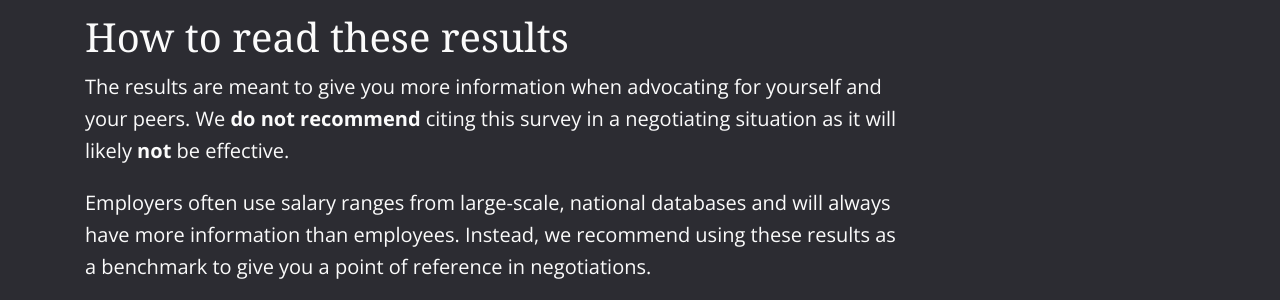
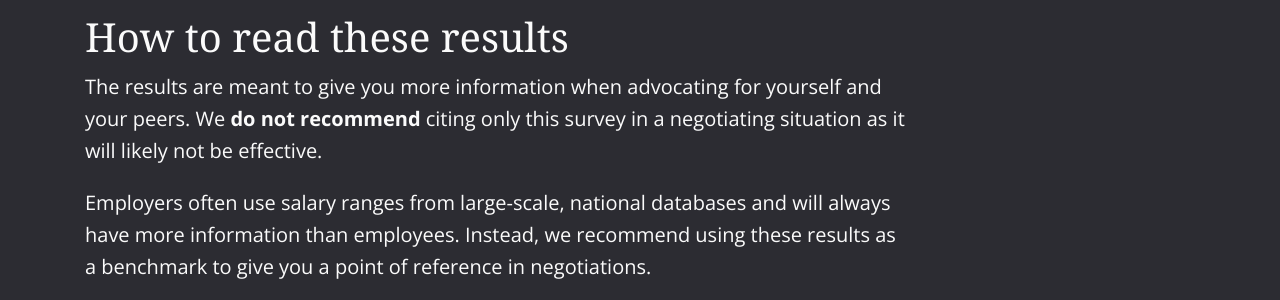
Before and after one commit to laurenhallden/designer-survey, a Jekyll site: the page built from philly/results.md, in a window 1280 px wide. Shown: the part 1266-1566 px from the top of the page. Built offline with Jekyll 4.4.1, drawn with Linux system fonts in a browser that asks for light colours; nearby versions of some CDN libraries; comment, search, counter and statistics services are not loaded.

Commit message:
word tweak

```diff
--- a/_layouts/results-intro.html
+++ b/_layouts/results-intro.html
@@ -66,7 +66,7 @@
         <div class="row no-margin">
             <div class="col-lg-9">
                 <h2>How to read these results</h2>
-                <p>The results are meant to give you more information when advocating for yourself and your peers. We <strong>do not recommend</strong> citing this survey in a negotiating situation as it will likely <strong>not</strong> be effective. </p>
+                <p>The results are meant to give you more information when advocating for yourself and your peers. We <strong>do not recommend</strong> citing only this survey in a negotiating situation as it will likely not be effective.</p>
 
                 <p>Employers often use salary ranges from large-scale, national databases and will always have more information than employees. Instead, we recommend using these results as a benchmark to give you a point of reference in negotiations.</p>
             </div>
```
